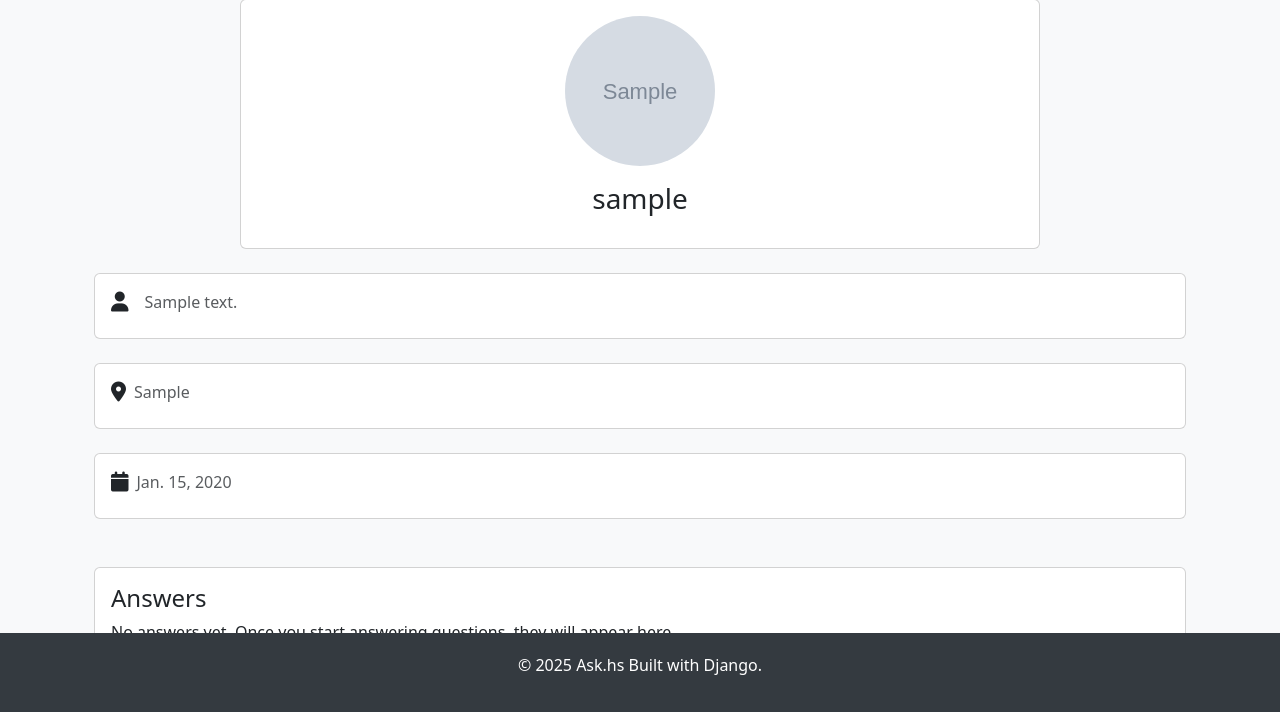
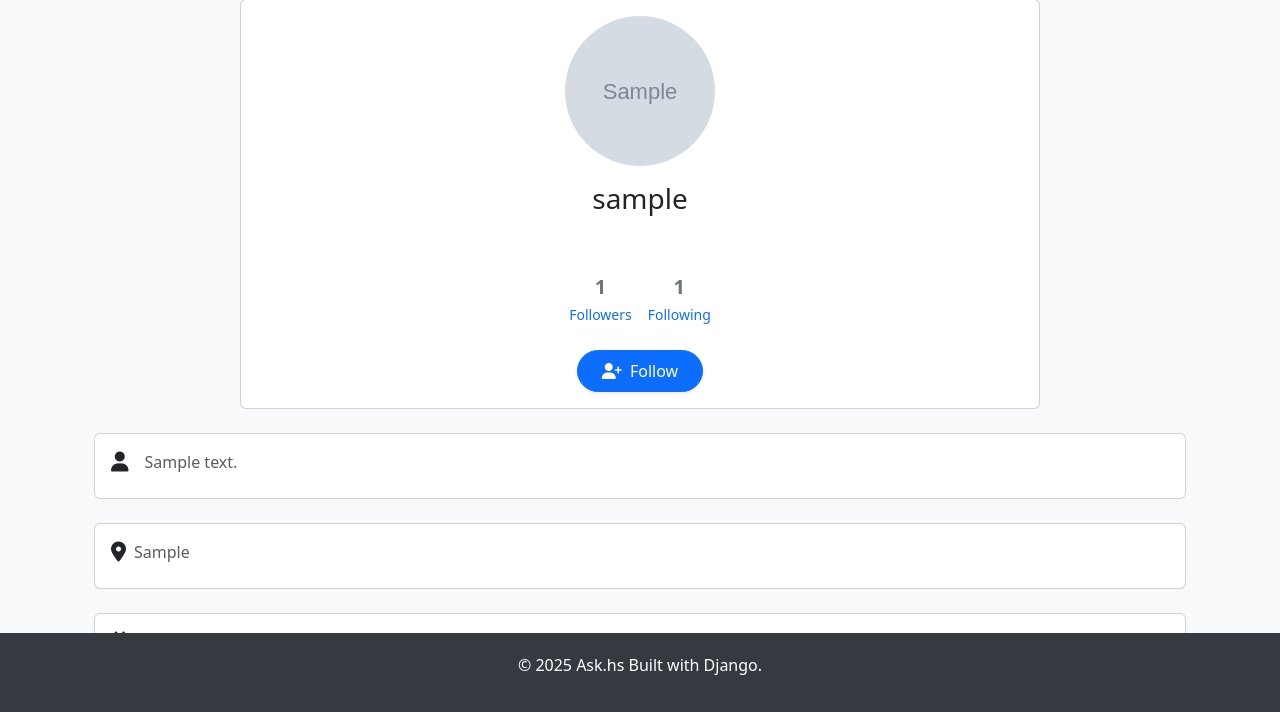
Before and after one commit to hosamsemry/Ask.hs, a Django app: a page that uses templates/accounts/profile.html in a window 1280 px wide. Shown: the part 87-799 px from the top of the page. Run offline with Django 5.2, Linux system fonts and the light colour scheme; tables that the repository leaves empty hold one stand-in row (values such as "Sample post"); grey boxes marked "Sample" are stand-in pictures.

Commit message:
Added follow, follower count, following count to user profile page

```diff
--- a/templates/accounts/profile.html
+++ b/templates/accounts/profile.html
@@ -15,6 +15,36 @@
 
             <h3 class="mb-3">{{ profile.user.username }}</h3>
         </div>
+           <div class="d-flex justify-content-center align-items-center flex-column flex-wrap mt-3 gap-2">
+    <div class="d-flex gap-3 mt-2">
+        <a href="{% url 'followers_list' profile.user.username %}" class="text-decoration-none text-dark">
+            <div class="text-center">
+                <span class="fw-bold d-block fs-5 text-secondary">{{ profile.followers.count }}</span>
+                <small class="text-primary">Followers</small>
+            </div>
+        </a>
+        <a href="{% url 'following_list' profile.user.username %}" class="text-decoration-none text-dark">
+            <div class="text-center">
+                <span class="fw-bold d-block fs-5 text-secondary">{{ profile.following.count }}</span>
+                <small class="text-primary">Following</small>
+            </div>
+        </a>
+    </div>
+     {% if request.user != profile.user %}
+        {% if profile in request.user.userprofile.following.all %}
+            <a href="{% url 'toggle_follow' profile.user.username %}" class="btn btn-danger px-4 py-2 my-3 rounded-pill shadow-sm">
+                <i class="fas fa-user-minus me-1"></i> Unfollow
+            </a>
+        {% else %}
+            <a href="{% url 'toggle_follow' profile.user.username %}" class="btn btn-primary px-4 py-2 my-3 rounded-pill shadow-sm">
+                <i class="fas fa-user-plus me-1"></i> Follow
+            </a>
+        {% endif %}
+    {% endif %}
+</div>
+
+
+
     </div>
 
     <!-- Bio Section -->
```
